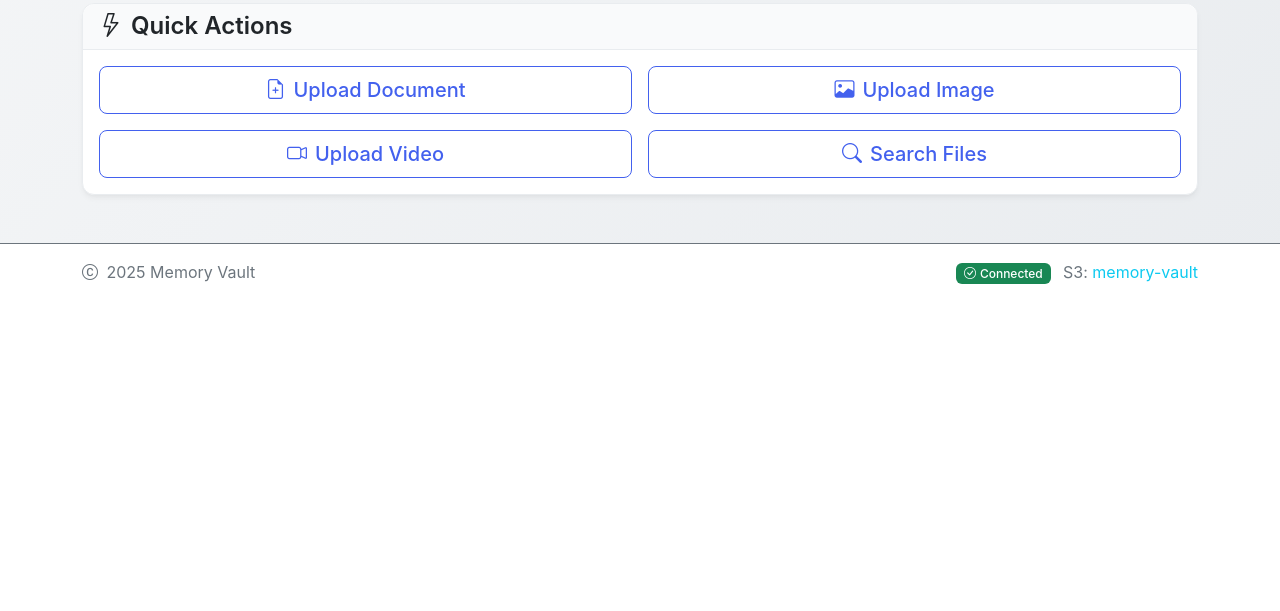
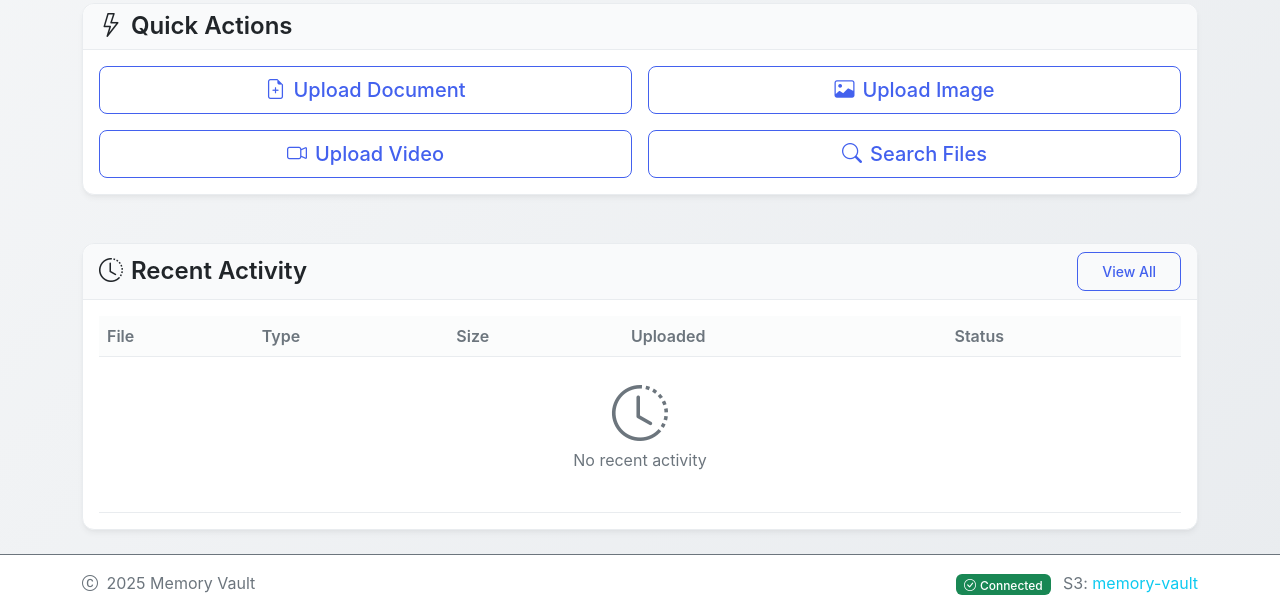
Before and after one commit to KeneanDita/Memory-Vault, a Flask app: page / in a window 1280 px wide. Shown: the part 843-1454 px from the top of the page. Before the commit the page ends 1127 px from the top, so only its background shows below. Run offline with Flask 3, Linux system fonts and the light colour scheme; data that the repository does not hold is empty; parts of the project's set-up code (start-up, migrations or seed data) failed here and were passed over; some libraries are stand-ins or nearby versions.

Commit message:
Add Recent Activity section to homepage with file details

```diff
--- a/app/templates/index.html
+++ b/app/templates/index.html
@@ -126,6 +126,93 @@
   </div>
 
   <!-- Recent Files Preview -->
+  <div class="row">
+    <div class="col-12">
+      <div class="card">
+        <div
+          class="card-header d-flex justify-content-between align-items-center"
+        >
+          <h4 class="mb-0">
+            <i class="bi bi-clock-history me-2"></i>Recent Activity
+          </h4>
+          <a
+            href="{{ url_for('main.browse') }}"
+            class="btn btn-sm btn-outline-primary"
+            >View All</a
+          >
+        </div>
+        <div class="card-body">
+          <div class="table-responsive">
+            <table class="table table-hover mb-0">
+              <thead>
+                <tr>
+                  <th>File</th>
+                  <th>Type</th>
+                  <th>Size</th>
+                  <th>Uploaded</th>
+                  <th>Status</th>
+                </tr>
+              </thead>
+              <tbody>
+                {% for file in recent_files %}
+                <tr>
+                  <td>
+                    <div class="d-flex align-items-center">
+                      <div class="me-3">
+                        <div
+                          class="file-icon {{ file.file_type.split('/')[0] }}"
+                        >
+                          {% if file.file_type.startswith('image/') %}
+                          <i class="bi bi-image text-white"></i>
+                          {% elif file.file_type.startswith('video/') %}
+                          <i class="bi bi-camera-video text-white"></i>
+                          {% else %}
+                          <i class="bi bi-file-earmark-text text-white"></i>
+                          {% endif %}
+                        </div>
+                      </div>
+                      <div>
+                        <h6 class="mb-0">
+                          {{ file.title or file.original_filename }}
+                        </h6>
+                        <small class="text-muted"
+                          >{{ file.description[:50] if file.description else ''
+                          }}</small
+                        >
+                      </div>
+                    </div>
+                  </td>
+                  <td>
+                    <span class="badge bg-dark"
+                      >{{ file.file_type.split('/')[-1]|upper }}</span
+                    >
+                  </td>
+                  <td>{{ file.formatted_size }}</td>
+                  <td>
+                    <small class="text-muted">{{ file.created_at[:16] }}</small>
+                  </td>
+                  <td>
+                    <span class="badge bg-success">
+                      <i class="bi bi-check-circle me-1"></i>Stored
+                    </span>
+                  </td>
+                </tr>
+                {% else %}
+                <tr>
+                  <td colspan="5" class="text-center py-4">
+                    <i
+                      class="bi bi-clock-history display-4 text-muted mb-3"
+                    ></i>
+                    <p class="text-muted">No recent activity</p>
+                  </td>
+                </tr>
+                {% endfor %}
+              </tbody>
+            </table>
+          </div>
+        </div>
+      </div>
+    </div>
   </div>
   {% endblock %} {% block scripts %}
   <script>
@@ -135,3 +222,4 @@
     });
   </script>
   {% endblock %}
+</div>
```
Lines whose indentation alone changed are shown as unchanged.
